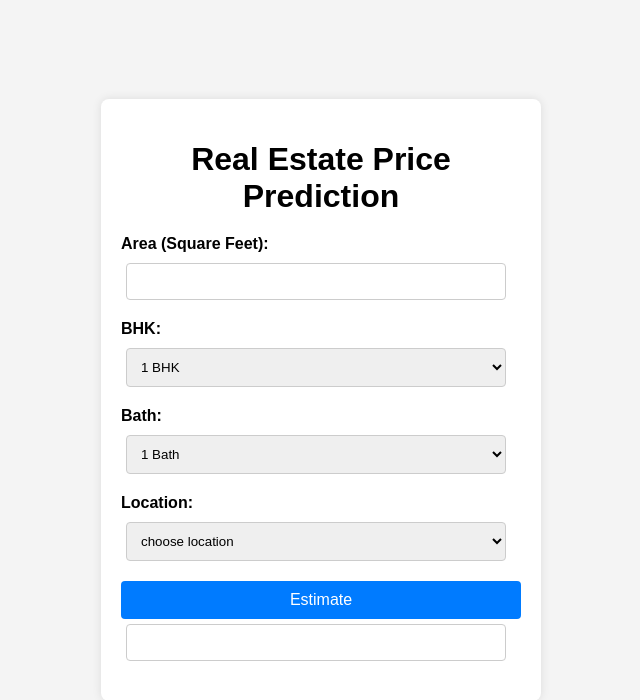
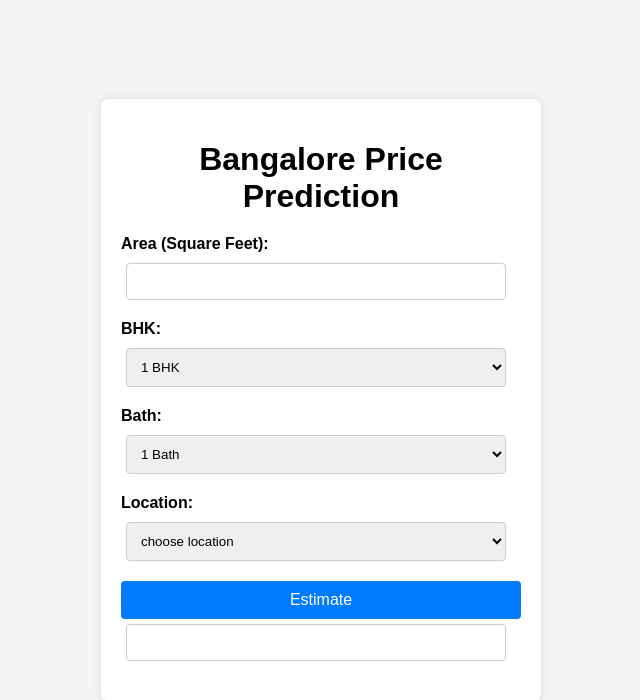
Before and after one commit to rishabh-108272/Bangalore-House-Price-Prediction, a plain HTML site: page client/index.html in a window 1280 px wide. Shown: the whole page, without its empty margins (319-959 px from the left). Drawn offline with nearby package versions, Linux system fonts and the light colour scheme.

Commit message:
Updated Changes

```diff
--- a/client/index.html
+++ b/client/index.html
@@ -10,7 +10,7 @@
 </head>
 <body>
     <div class="container">
-        <h1>Real Estate Price Prediction</h1>
+        <h1>Bangalore Price Prediction</h1>
         <form id="prediction-form">
             <div class="form-group">
                 <label for="area">Area (Square Feet):</label>
```
